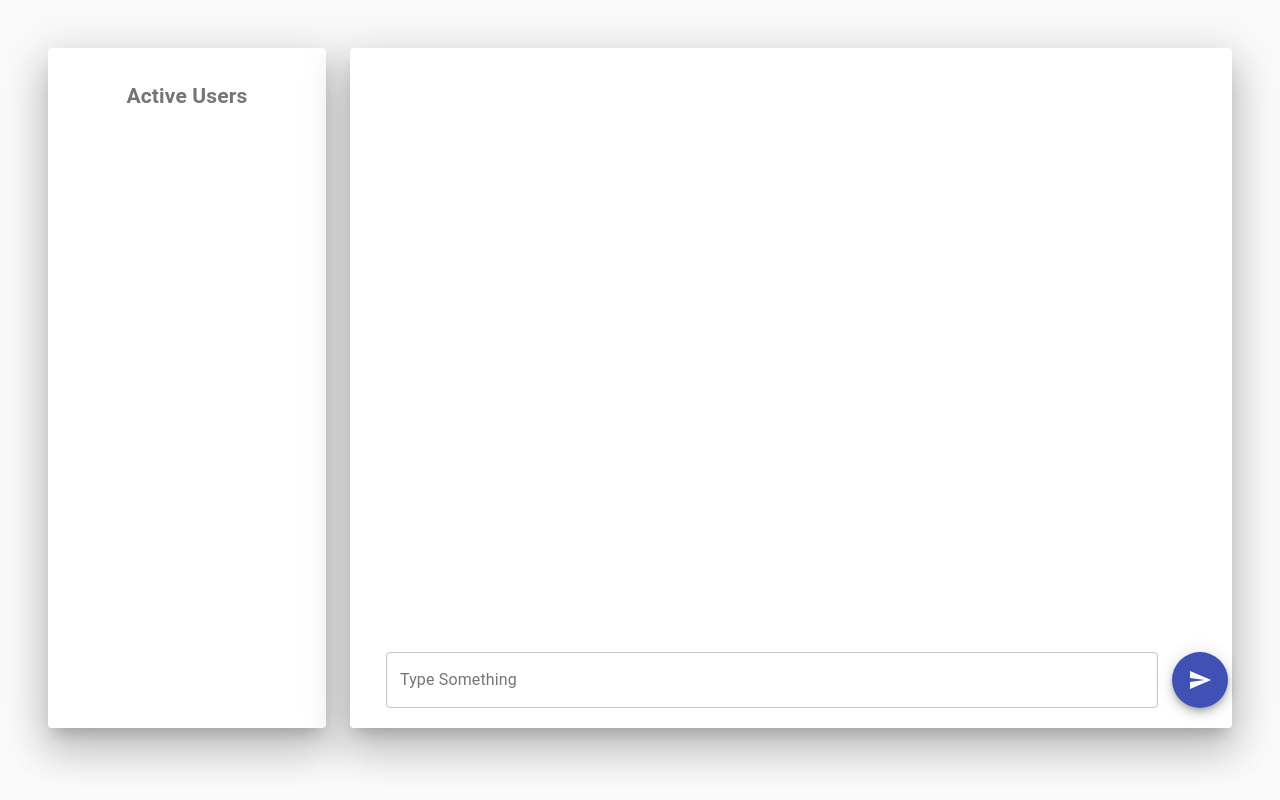
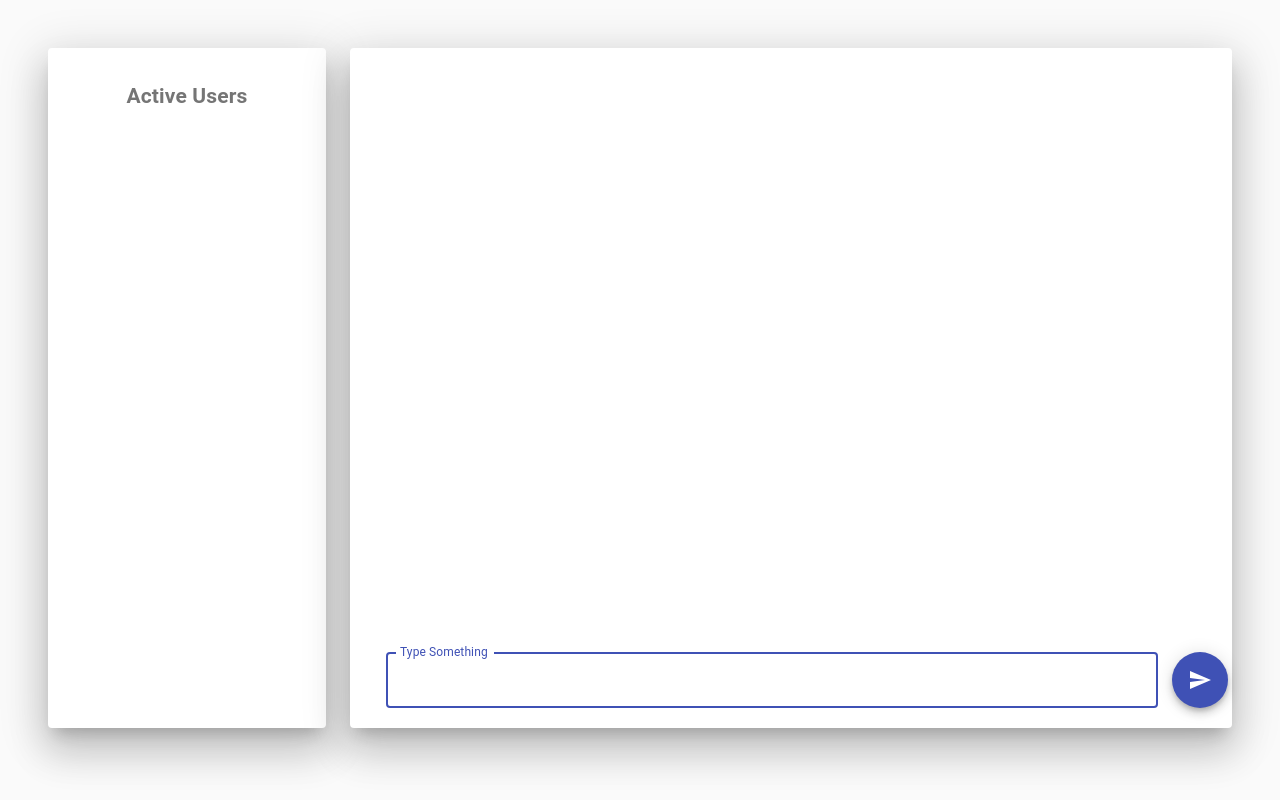
Before and after one commit to chetas411/Chat-Room, a React (Create React App) app in the folder client/: page /chat in a window 1280 px wide. Built offline with nearby package versions, Linux system fonts and the light colour scheme.

Commit message:
autfocus set on textfield

```diff
--- a/client/src/components/Chat.jsx
+++ b/client/src/components/Chat.jsx
@@ -42,7 +42,7 @@ const Chat = ({ location }) => {
     const [message,setMessage] = useState('');
     const [messages,setMessages] = useState([]);
     const [users,setUsers] = useState([]);
-    const ENDPOINT = "localhost:5000";
+    const ENDPOINT = "http://localhost:5000";
 
     useEffect(() => {
         const { name, room } = queryString.parse(location.search);
@@ -112,6 +112,7 @@ const Chat = ({ location }) => {
                                     id="outlined-basic-email"
                                     label="Type Something"
                                     fullWidth variant="outlined"
+                                    autoFocus = "true"
                                     value={message}
                                     onChange = {(event)=>setMessage(event.target.value)}
                                     onKeyPress = {(event)=>(event.key === "Enter")? sendMessage() : null}
```
